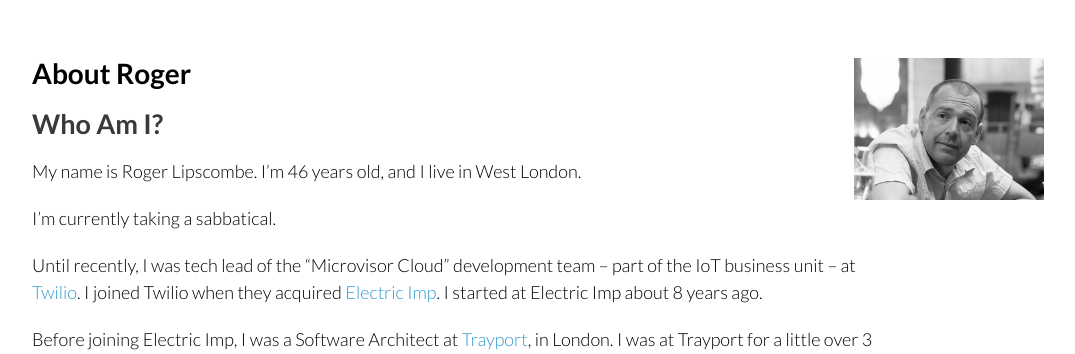
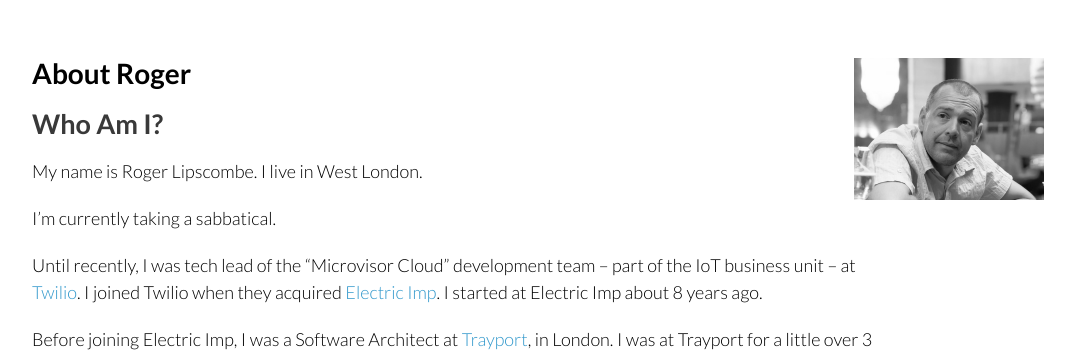
Before and after one commit to rlipscombe/rlipscombe.github.io, a Jekyll site: the page built from index.md, in a window 1280 px wide. Shown: the top 354 px of the page, without its empty margins (178-1253 px from the left). Built offline with Jekyll 4.4.1, drawn with Linux system fonts in a browser that asks for light colours.

Commit message:
Remove age
If this is my CV, then it's potentially discriminatory. If it isn't,
it's a PITA to update every year.

```diff
--- a/index.md
+++ b/index.md
@@ -7,7 +7,7 @@ title: About Roger
 
 ## Who Am I?
 
-My name is Roger Lipscombe. I'm 46 years old, and I live in West London.
+My name is Roger Lipscombe. I live in West London.
 
 I'm currently taking a sabbatical.
 
```
